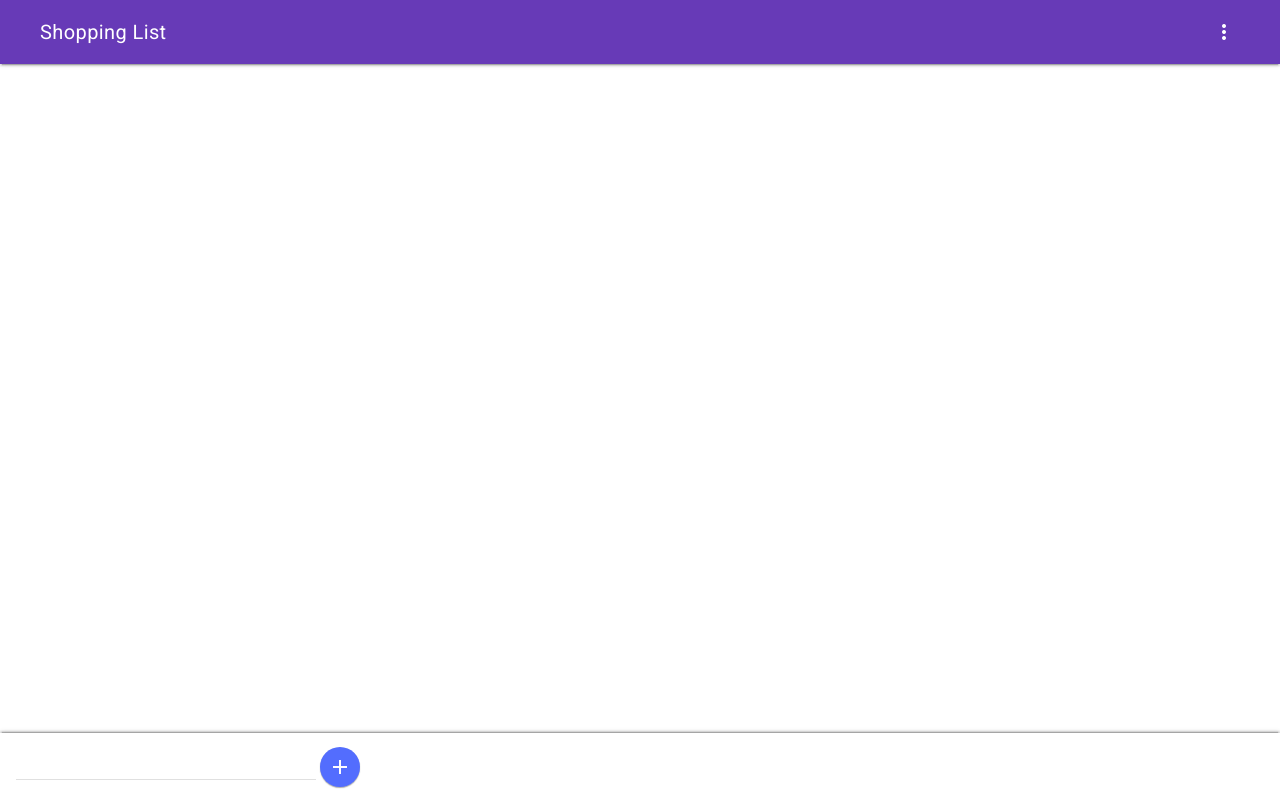
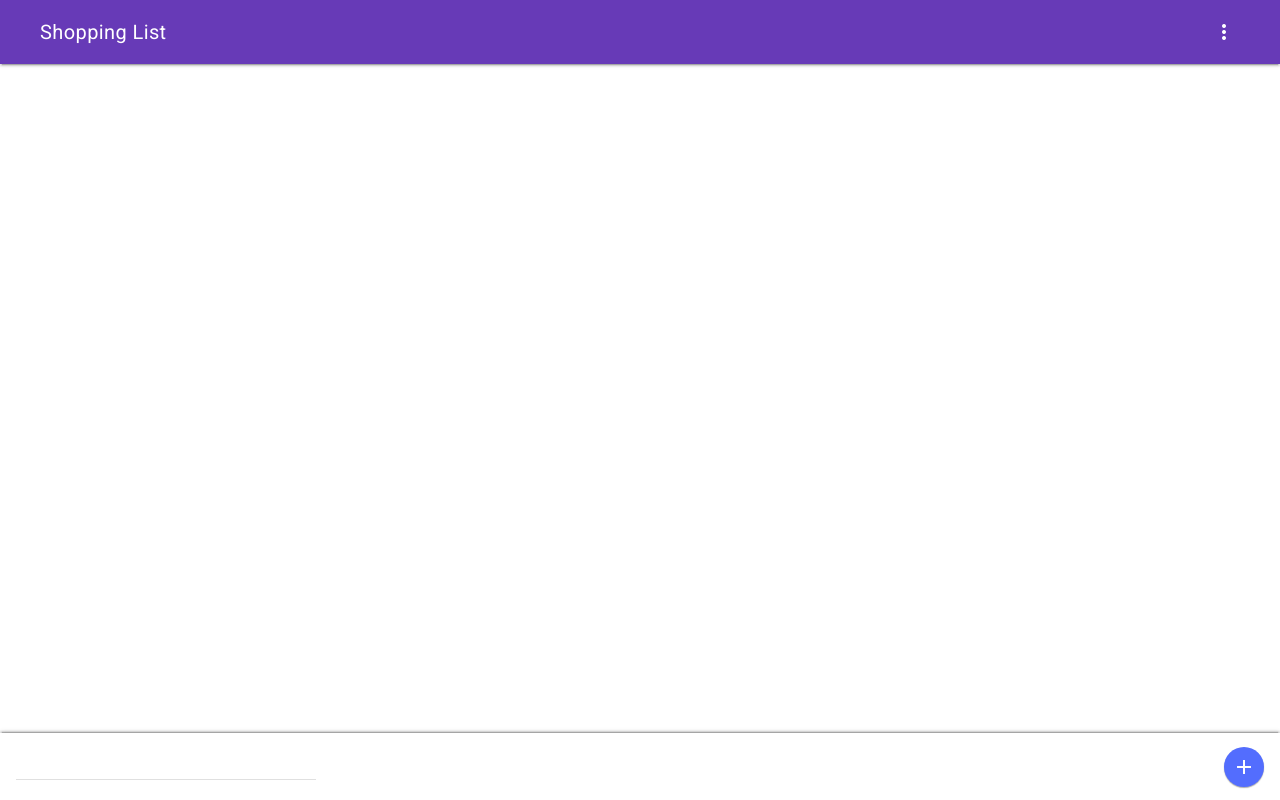
Before and after one commit to Shepard/shopping-list, a plain HTML site: page web/index.html in a window 1280 px wide. Drawn offline with Linux system fonts and the light colour scheme.

Commit message:
UI fixes

```diff
--- a/web/css/main.css
+++ b/web/css/main.css
@@ -17,9 +17,18 @@ main.mdl-layout__content {
 	box-sizing: border-box;
 	padding: 0 16px;
 	box-shadow: 0 -2px 2px 0 rgba(0,0,0,.14),0 -3px 1px -2px rgba(0,0,0,.2),0 -1px 5px 0 rgba(0,0,0,.12);
+	z-index: 3;
+}
+
+#tlb_bottom form {
+	display: flex;
 }
 
 #lst_items .mdl-checkbox.is-checked .mdl-checkbox__label {
 	text-decoration: line-through;
 	color: #757575;
 }
+
+#lst_items .mdl-list__item {
+	padding: 8px 16px;
+}
--- a/web/index.html
+++ b/web/index.html
@@ -39,6 +39,7 @@
 				<div class="mdl-textfield mdl-js-textfield">
 					<input class="mdl-textfield__input" type="text" id="txt_new_item" autofocus>
 				</div>
+				<div class="mdl-layout-spacer"></div>
 				<button class="mdl-button mdl-js-button mdl-button--fab mdl-button--mini-fab mdl-button--colored mdl-js-ripple-effect" id="btn_new_item">
 					<i class="material-icons">add</i>
 				</button>
```
